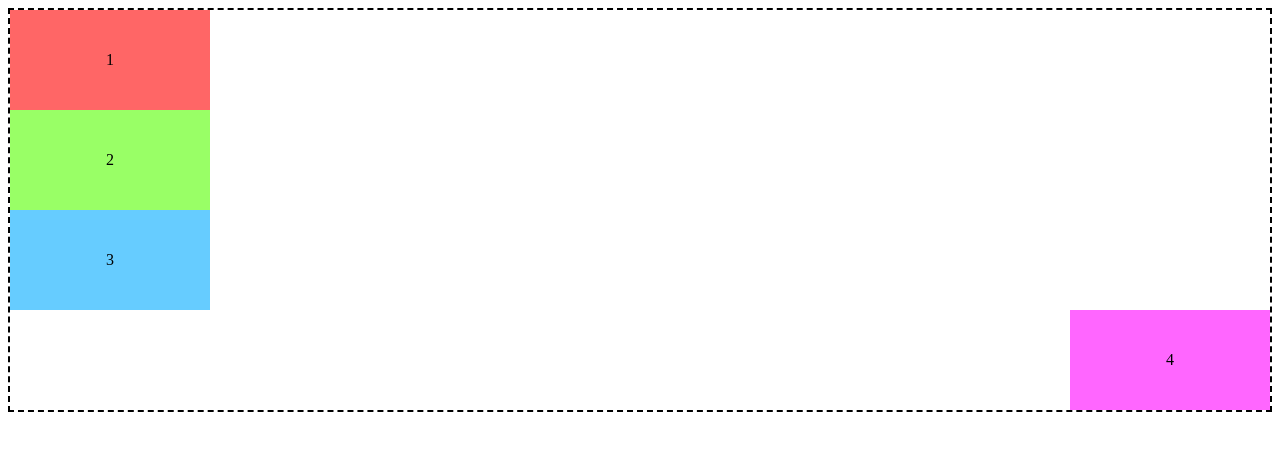
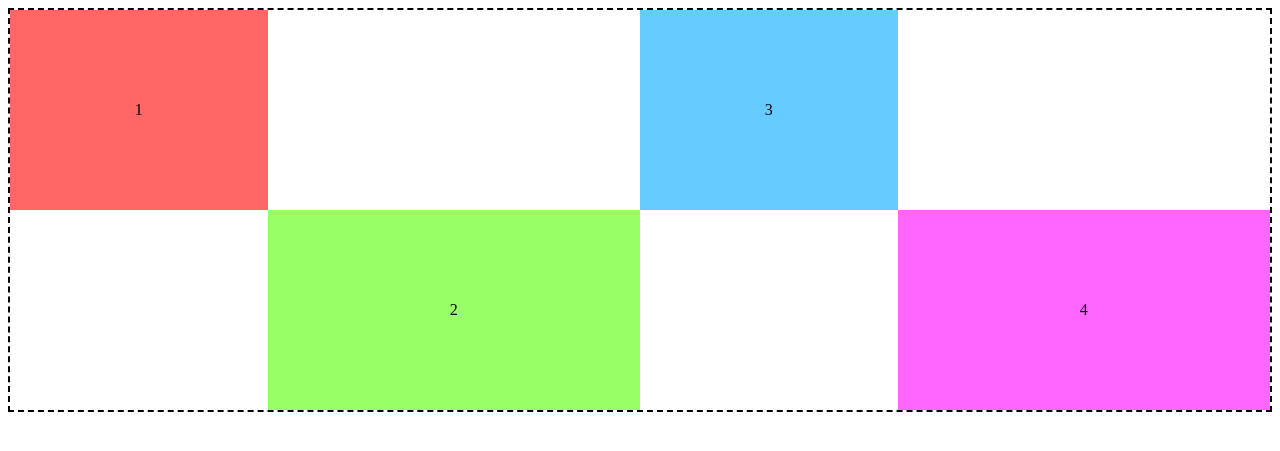
Before and after one commit to Gabriel-Dev-C/Node-Project, a PHP site: page /learn/learn.html in a window 1280 px wide. Shown: the top 451 px of the page. Run offline with PHP 8.4, Linux system fonts and the light colour scheme.

Commit message:
editing-flexbox

```diff
--- a/src/learn/learn.css
+++ b/src/learn/learn.css
@@ -5,15 +5,22 @@
 .container {
     height: 50vh;
     display: flex;
-    flex-direction: column;
+    flex-direction: row;
     /* justify-content: flex-start;
     align-items: center;
     gap: 30px; */
 }
 
 .item {
-    flex-basis: 200px;
+    height: 50%;
     display: flex;
     flex-direction: column;
     justify-content: center;
+    flex-grow: 1;
+    /* flex-basis: 250px; */
 }
+
+.item:nth-child(even){
+    flex-grow: 3;
+    align-self: flex-end;
+}
```
